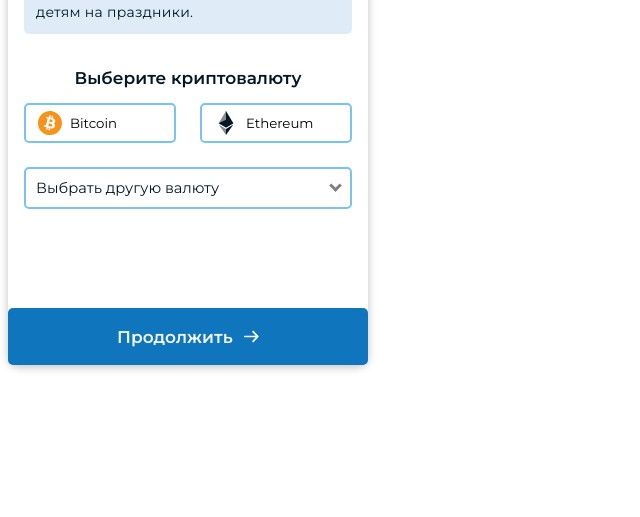
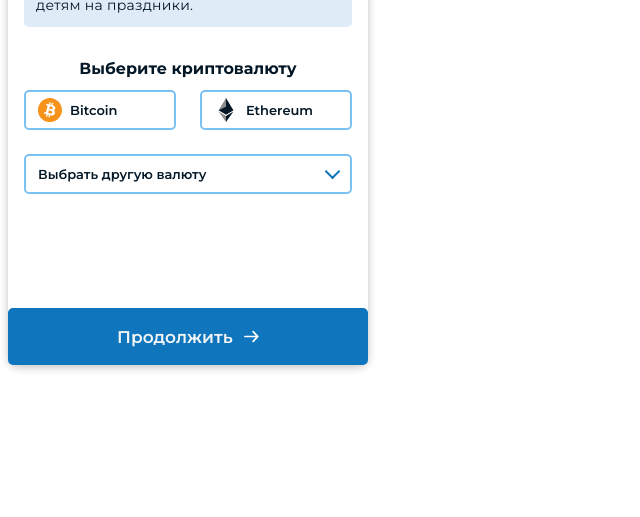
Before and after one commit to Lustach/crypto_widget, a website built with webpack: page src/index.html in a window 1280 px wide. Shown: the part 283-800 px from the top of the page, without its empty margins (0-640 px from the left). Built offline with nearby package versions, Linux system fonts and the light colour scheme.

Commit message:
UPD: вёрстка

```diff
--- a/src/Multiselect/SelectAPI.js
+++ b/src/Multiselect/SelectAPI.js
@@ -1,15 +1,18 @@
-// import BVSelect from "./Multiselect/js/bvselect.js"
-//
-// document.addEventListener("DOMContentLoaded", function () {
-//     var demo1 = new BVSelect({
-//         selector: "#selectbox",
-//         width: "100%",
-//         searchbox: true,
-//         offset: true,
-//         placeholder: "Select Option",
-//         search_placeholder: "Search...",
-//         search_autofocus: true,
-//         // @ts-ignore
-//         breakpoint: 450
-//     });
-// });
+import BVSelect from "./js/bvselect";
+
+export class Select{
+    // this.select =
+    initBVSelect() {
+        return new BVSelect({
+            selector: "#selectBox",
+            width: "100%",
+            searchbox: true,
+            offset: true,
+            placeholder: "Выбрать другую валюту",
+            search_placeholder: "Введите название валюты",
+            search_autofocus: true,
+            // @ts-ignore
+            breakpoint: 450
+        });
+    }
+}
--- a/src/Multiselect/css/bvselect.css
+++ b/src/Multiselect/css/bvselect.css
@@ -4,10 +4,15 @@ BVSelect Jquery Plugin Styles
 Developed by: Bruno Vieira
 
 **************************** */
+* {
+    font-family: 'Montserrat', sans-serif;
+}
+
 .bv_mainselect {
+    position: relative;
     color: #fff;
     /*padding: 7px 5px 7px 5px;*/
-	font-family: Arial;
+    /*font-family: Arial;*/
     font-size: 10pt;
     height: 40px;
     /* light blue */
@@ -16,45 +21,70 @@ Developed by: Bruno Vieira
     /*box-sizing: border-box;*/
     /*border-radius: 5px;*/
 }
+
 .bv_atual {
-	color: #535353;
-	font-size: 11pt;
-	padding: 10px;
-	cursor: pointer;
+    /*padding: 10px;*/
+    padding: 8px 12px 8px 12px;
+    height: 40px;
+    /*cursor: pointer;*/
     border: 2px solid #7BC2F4;
     box-sizing: border-box;
     border-radius: 5px;
     /*border-bottom-left-radius: 0;*/
     /*border-bottom-right-radius: 0;*/
+    font-style: normal;
+    font-weight: 600;
+    font-size: 13px;
     color: #031726;
+    display: flex;
+    align-items: center;
+    justify-content: space-between;
 }
+
+/*.bv_atual:before{*/
+/*    content: '';*/
+/*    background-image: url("/src/images/fundLogo.png");*/
+/*    background-repeat: no-repeat;*/
+/*    width: 10px;*/
+/*    height: 20px;*/
+/*}*/
+
+.down {
+    margin-top: -5px !important;
+}
+
 .bv_disabled {
-	background-color: #e6e6e6!important;
-	cursor: default!important;
+    background-color: #e6e6e6 !important;
+    cursor: default !important;
 }
+
 .bv_separator {
     font-weight: 700;
-	color: #282828!important;
-	cursor:default!important;
-	background-color:transparent!important;
+    color: #282828 !important;
+    cursor: default !important;
+    background-color: transparent !important;
 }
+
 .bv_background {
     background-color: #fff
 }
+
 .arrow {
-	border: solid grey;
-	border-width: 0 3px 3px 0;
+    border: solid #0F75BD;
+    border-width: 0 2px 2px 0;
     display: inline-block;
-	padding: 3px;
+    padding: 4.5px;
     float: right;
     pointer-events: none;
 }
+
 .up {
     transform: rotate(-135deg);
     -webkit-transform: rotate(-135deg);
     margin-top: 5px;
     transition: all .2s ease
 }
+
 .down {
     transition: all .2s ease;
     transform: rotate(45deg);
@@ -72,22 +102,21 @@ Developed by: Bruno Vieira
     margin: 0px !important;
     overflow-y: scroll;
     z-index: 10 !important;
-	max-height:100%!important;
+    max-height: 100% !important;
 }
 
-.bv_ul_bg
-{
+.bv_ul_bg {
     position: fixed;
     width: 100%;
     height: 100%;
     top: 0px;
     left: 0px;
-	background-color: rgba(0, 0, 0, 0.8); z-index: 9;
+    background-color: rgba(0, 0, 0, 0.8);
+    z-index: 9;
 }
 
-.bv_ul_mobile li
-{
-	padding:20px!important;
+.bv_ul_mobile li {
+    padding: 20px !important;
 }
 
 
@@ -98,17 +127,19 @@ Developed by: Bruno Vieira
 
 .bv_ul_inner {
     position: absolute;
+    top: 0px;
     margin-top: 0px;
     padding: 0;
     display: none;
     border: 2px solid #7BC2F4;
-	border-top: none;
-	border-bottom-left-radius: 6px;
-	border-bottom-right-radius: 6px;
+    /*border-top: none;*/
+    /*border-bottom-left-radius: 6px;*/
+    /*border-bottom-right-radius: 6px;*/
+    border-radius: 6px;
     /*border-radius: 8px;*/
     display: none;
     z-index: 1;
-	max-height: 400px;
+    max-height: 160px;
     overflow-x: auto;
 }
 
@@ -131,7 +162,7 @@ Developed by: Bruno Vieira
     margin-left: 3px;
 }
 
-.bv_ul_inner li img{
+.bv_ul_inner li img {
     float: left;
     margin-right: 11px;
     position: relative;
@@ -139,8 +170,7 @@ Developed by: Bruno Vieira
     max-width: 30px; /* Change to fit your images */
 }
 
-.bv_ul_inner li input
-{
+.bv_ul_inner li input {
     padding: 0px;
     border: 0px;
     border-bottom-color: currentcolor;
@@ -149,26 +179,37 @@ Developed by: Bruno Vieira
     border-bottom-color: currentcolor;
     border-bottom-style: none;
     border-bottom-width: 0px;
-	color: black;
+    /*color: black;*/
     height: 38px;
     width: 100%;
     background-color: transparent;
     font-size: 10pt;
-	font-weight: bold;
+    color: #031726;
+    /*font-weight: 600;*/
 }
+
 .bv_ul_inner li:hover {
     background-color: #eee
 }
-.nofocus
-{
+
+.nofocus {
     background-color: rgba(255, 255, 255, 0.1) !important;
     padding: 0px !important;
-	border-bottom: 2px solid #e1e1e1;
+    border-bottom: 2px solid #7BC2F4;
+    border: none;
 }
-.innerinput
-{
+
+.innerinput {
     padding: 0px 9px 0px 10px;
 }
+
+/*.innerinput:before{*/
+/*    content: 'fasdfsad';*/
+/*    !*background-image: url("/src/images/arrow.svg");*!*/
+/*    !*width: 10px;*!*/
+/*    !*height: 10px;*!*/
+/*}*/
+
 *:focus {
-    outline: none!important;
+    outline: none !important;
 }
--- a/src/css/style.scss
+++ b/src/css/style.scss
@@ -6,7 +6,22 @@
 @import url('https://fonts.googleapis.com/css2?family=Montserrat:ital,wght@0,100;0,200;0,300;0,400;0,500;0,600;0,700;0,800;0,900;1,100;1,200;1,300;1,400;1,500;1,600;1,700;1,800;1,900&display=swap');
 @import "step2";
 @import "step3";
+::-webkit-scrollbar {
+  width: 5px;
+}
 
+::-webkit-scrollbar-track {
+  border-radius: 5px;
+  margin-top: 42px !important;
+  margin-bottom: 5px !important;
+}
+
+::-webkit-scrollbar-thumb {
+  scroll-padding: 10px;
+  background-clip: padding-box;
+  border-radius: 5px;
+  background-color: #0F75BD;
+}
 * { // todo нужно сделать специфичность селекторов иначе хуета будет на чужих сайтах
   box-sizing: border-box;
   font-family: 'Montserrat', sans-serif;
@@ -34,7 +49,7 @@ h6, h5 {
         text-align: center;
         letter-spacing: 0.01em;
         color: #031726;
-        margin: 0px 12px;
+        margin: 8px 0 0 12px;
         text-overflow: ellipsis;
         overflow: hidden;
       }
@@ -43,9 +58,9 @@ h6, h5 {
 
   &-title, &-subtitle {
     font-style: normal;
-    font-weight: 600;
-    font-size: 17px;
-    line-height: 25px;
+    font-weight: bold;
+    font-size: 18px;
+    line-height: 22px;
     text-align: center;
     color: #031726;
     margin-bottom: 16px;
@@ -54,6 +69,8 @@ h6, h5 {
 
   &-subtitle {
     margin: 0 0 12px 0;
+    font-size: 16px;
+    line-height: 19.5px;
   }
 
   &-step {
@@ -111,6 +128,12 @@ h6, h5 {
           max-width: 152px;
           width: 100%;
           background-color: white;
+          font-style: normal;
+          font-weight: 600;
+          font-size: 13px;
+          line-height: 30px;
+          text-align: center;
+          color: #031726;
 
           img {
             margin-right: 8px;
--- a/src/index.ts
+++ b/src/index.ts
@@ -1,7 +1,7 @@
 import {WidgetContainer} from "./util/util";
 import {Fund} from "./util/fund";
 import BVSelect from "./Multiselect/js/bvselect";
-
+import {Select} from "./Multiselect/SelectAPI";
 // импорты css файлов..
 import('./css/style.scss')
 import('./Multiselect/css/bvselect.css')
@@ -33,31 +33,30 @@ namespace MyWidget {
             this.apiInstance = instance;
             this.containerElement = <HTMLElement>document.getElementById(containerId);
         }
-        public initBVSelect(){
-            var demo1 = new BVSelect({
-                selector: "#selectBox",
-                width: "100%",
-                searchbox: true,
-                offset: true,
-                placeholder: "Выбрать другую валюту",
-                search_placeholder: "Введите название валюты",
-                search_autofocus: true,
-                // @ts-ignore
-                breakpoint: 450
-            });
-        }
         /**
          * Инициализация
          */
         public init(): void {
             let widget = new WidgetContainer()
+            // @ts-ignore
+            // console.log(new EventEmitter())
             this.containerElement.style.maxWidth = '360px'
             this.containerElement.style.width = '100%'
-            this.containerElement.append(widget.createStepContainer())
-            this.initBVSelect()
-            let test = new Fund('hui', 'a', 'aa')
-            test.setFundField({varName: 'logoSrc', value: 'huiblyad'})
+            this.containerElement.append(widget.createStepContainer(this.containerElement))
+            new Select().initBVSelect()
+            // this.initBVSelect()
+            // let test = new Fund('hui', 'a', 'aa')
+            // test.setFundField({varName: 'logoSrc', value: 'huiblyad'})
+            // this.eventBus.subscribe('test',()=>{
+            //     console.log('haha1323')
+            // })
         }
+        //
+        // public partInit():void{
+        //     let widget = new WidgetContainer()
+        //     this.containerElement.append(widget.createStepContainer())
+        // }
+
     }
 
     /**
@@ -103,8 +102,4 @@ namespace MyWidget {
 if (typeof (window as any)['myCompanyApi'] === 'undefined') {
     (window as any).myCompanyApi = new MyWidget.Api();
     (window as any).myCompanyApi.runInitCallbacks();
-    // if(window.location.host==='localhost:3000'){
-    //     (window as any).
-    // }
-    // console.log()
 }
--- a/src/util/util.ts
+++ b/src/util/util.ts
@@ -2,26 +2,31 @@ import img from '../images/fundLogo.png';
 import btc from '../images/btc.svg'
 import eth from '../images/eth.svg'
 import arrow from '../images/arrow.svg'
+import search from '../images/search.svg'
 import Logo from '../images/Logo.svg'
 import {Step2} from "./step2";
 import {Step3} from "./step3";
+import {Select} from "../Multiselect/SelectAPI";
 
+// console.log(MyWidget)
 // enum Steps {}
 
 export class WidgetContainer extends Step2 {
     public logoSrc: string = img;
-    public title: string = 'Благотворительный фонд “Помощь людям f f f f f f ff ffff  f f f“'
+    public title: string = 'Благотворительный фонд “Помощь людям“'
     public description: string = 'Фонд помогает детям-сиротам и детям из неблагополучных семей в Санкт-Петербурге. Все собранные средства пойдут на закупку одежды и подарков детям на праздники.'
     public stepIndex: number = 1
     protected step2 = new Step2()
     protected step3 = new Step3()
-
-    createStepContainer(): HTMLElement {
+    // @ts-ignore
+    public containerElement:HTMLElement
+    createStepContainer(containerElement:HTMLElement): HTMLElement {
+        this.containerElement = containerElement
         let container = document.createElement('div')
         let header = document.createElement('div')
         let logo = document.createElement('img')
         logo.setAttribute('src',Logo)
-        this.stepIndex!==3 ?logo.style.marginBottom='23.57px': logo.style.marginBottom = '62px'
+        this.stepIndex!==3 ?logo.style.marginBottom='19.57px': logo.style.marginBottom = '62px'
         // logo.classList.add('w_blg-logo')
         header.classList.add('w_blg-step_header')
         container.classList.add('w_blg-step_container')
@@ -61,11 +66,30 @@ export class WidgetContainer extends Step2 {
     //     let container = document.createElement('div')
     //     return container
     // }
+    rerenderContainer(){
+        while (this.containerElement.firstChild) {
+            this.containerElement.removeChild(this.containerElement.firstChild)
+        }
+        this.containerElement.append(this.createStepContainer(this.containerElement))
+    }
     createFooter(): HTMLElement {
         let footer = document.createElement('div')
         let footerSpan = document.createElement('span')
         let footerImg = document.createElement('img')
         footerImg.setAttribute('src', arrow)
+        footer.addEventListener('click',()=>{
+            if(this.stepIndex===1) {
+                this.stepIndex = 2
+                this.rerenderContainer()
+            }else if(this.stepIndex===2){
+                this.stepIndex = 1
+                this.rerenderContainer()
+                new Select().initBVSelect()
+            }else if(this.stepIndex===3){
+                this.stepIndex = 2
+                this.rerenderContainer()
+            }
+        })
         if(this.stepIndex===1) {
             footerSpan.innerHTML = 'Продолжить'
             footer.classList.add('w_blg-step_footer')
@@ -139,13 +163,27 @@ export class WidgetContainer extends Step2 {
     }
 
     createCryptoSelect(): HTMLElement {
+        // let searchIcon = document.createElement('img')
+        // searchIcon.setAttribute('src',search)
         let select = document.createElement('select')
         select.setAttribute('id', 'selectBox')
         let option = document.createElement('option')
         option.setAttribute('value', 'value1')
         option.innerHTML = 'Value1'
+        let option1 = document.createElement('option')
+        option1.setAttribute('value', 'value2')
+        option1.innerHTML = 'Value2'
+        let option2 = document.createElement('option')
+        option2.setAttribute('value', 'value3')
+        option2.innerHTML = 'Value3'
+        let option3 = document.createElement('option')
+        option3.setAttribute('value', 'value4')
+        option3.innerHTML = 'Value4'
+        // select.appendChild(searchIcon)
         select.appendChild(option)
-        console.log('haha')
+        select.appendChild(option1)
+        select.appendChild(option2)
+        select.appendChild(option3)
         return select
     }
 }
```
Also changed, not shown: src/index.html (+1 -8 lines), src/images/search.svg (added). Lines whose indentation alone changed are shown as unchanged.
